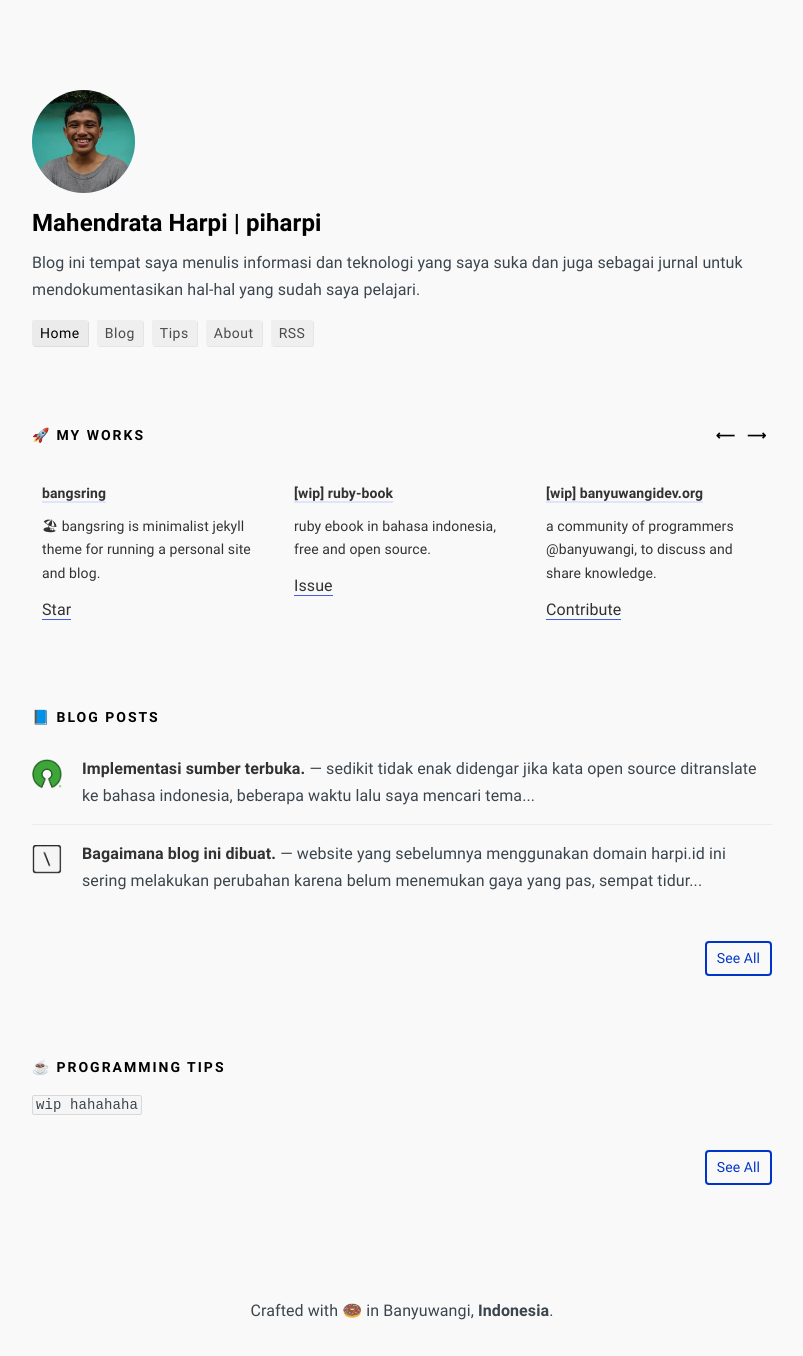
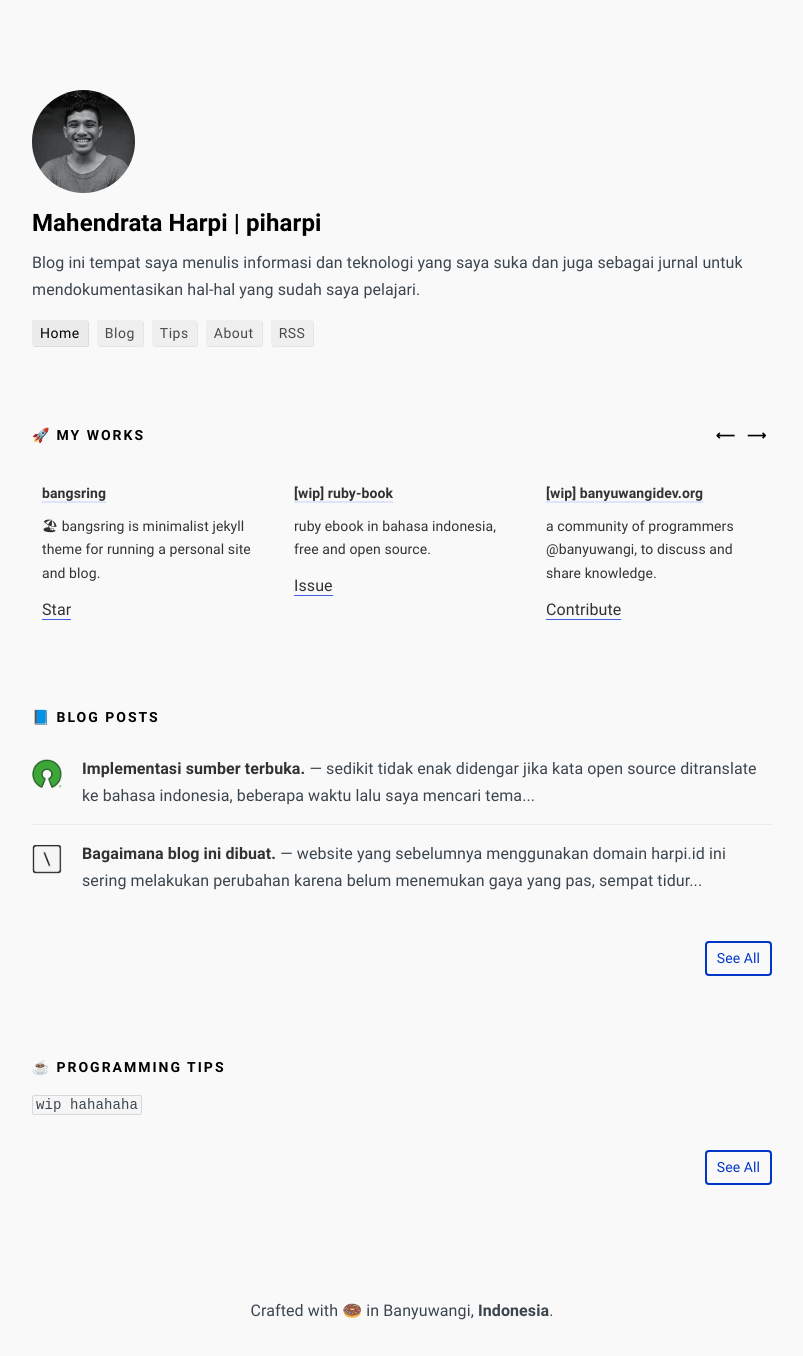
Before and after one commit to piharpi/piharpi.com, a Jekyll site: the page built from index.md, in a window 1280 px wide. Shown: the whole page, without its empty margins (238-1041 px from the left). Built offline with Jekyll 4.4.1, drawn with Linux system fonts in a browser that asks for light colours; some web fonts are replaced.

Commit message:
update avatar 🐈

```diff
--- a/_config.yml
+++ b/_config.yml
@@ -13,7 +13,7 @@ author:
   name: Mahendrata Harpi
   username: piharpi
   email: justharpi@gmail.com
-  avatar: '/assets/img/20749264.jpeg'
+  avatar: '/assets/img/coco.png'
 
 # Url settings
 url: https://piharpi.com
```
Also changed, not shown: assets/img/20749264.jpeg (deleted), assets/img/coco.png (added).
